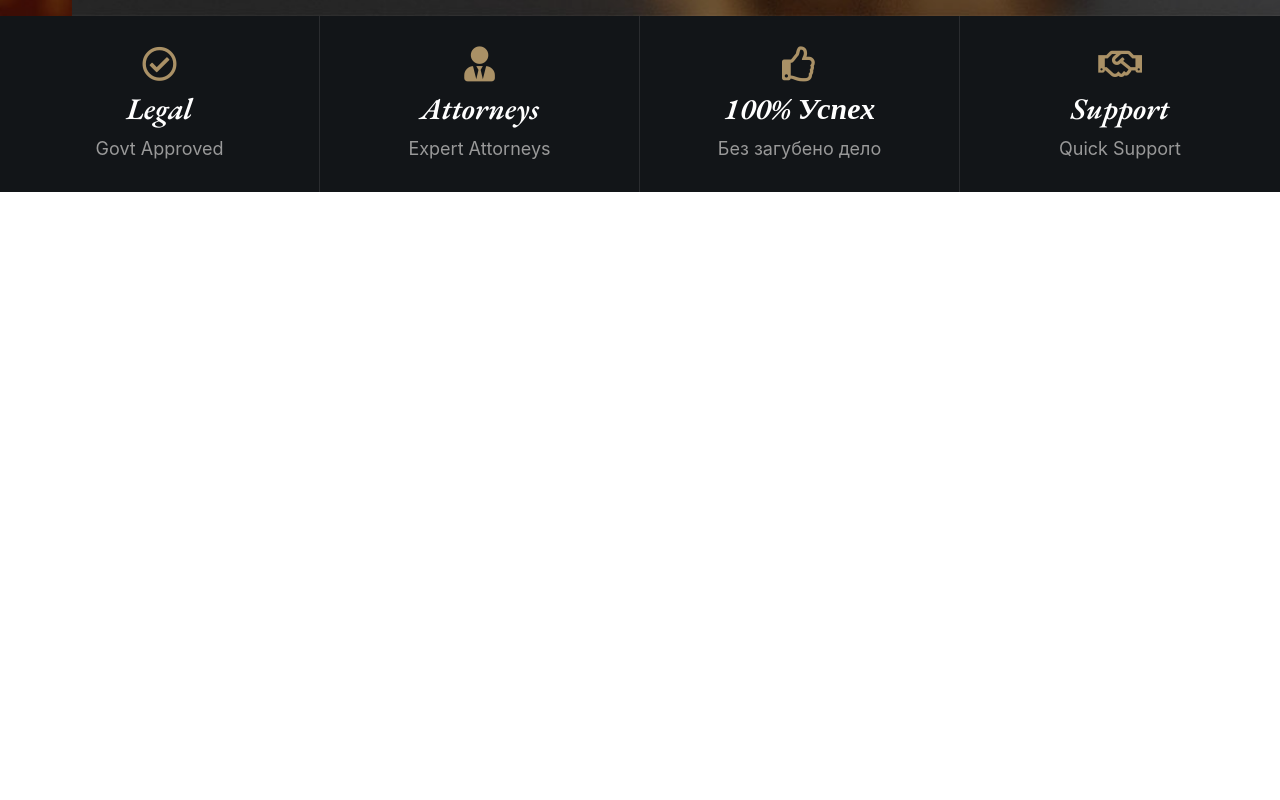
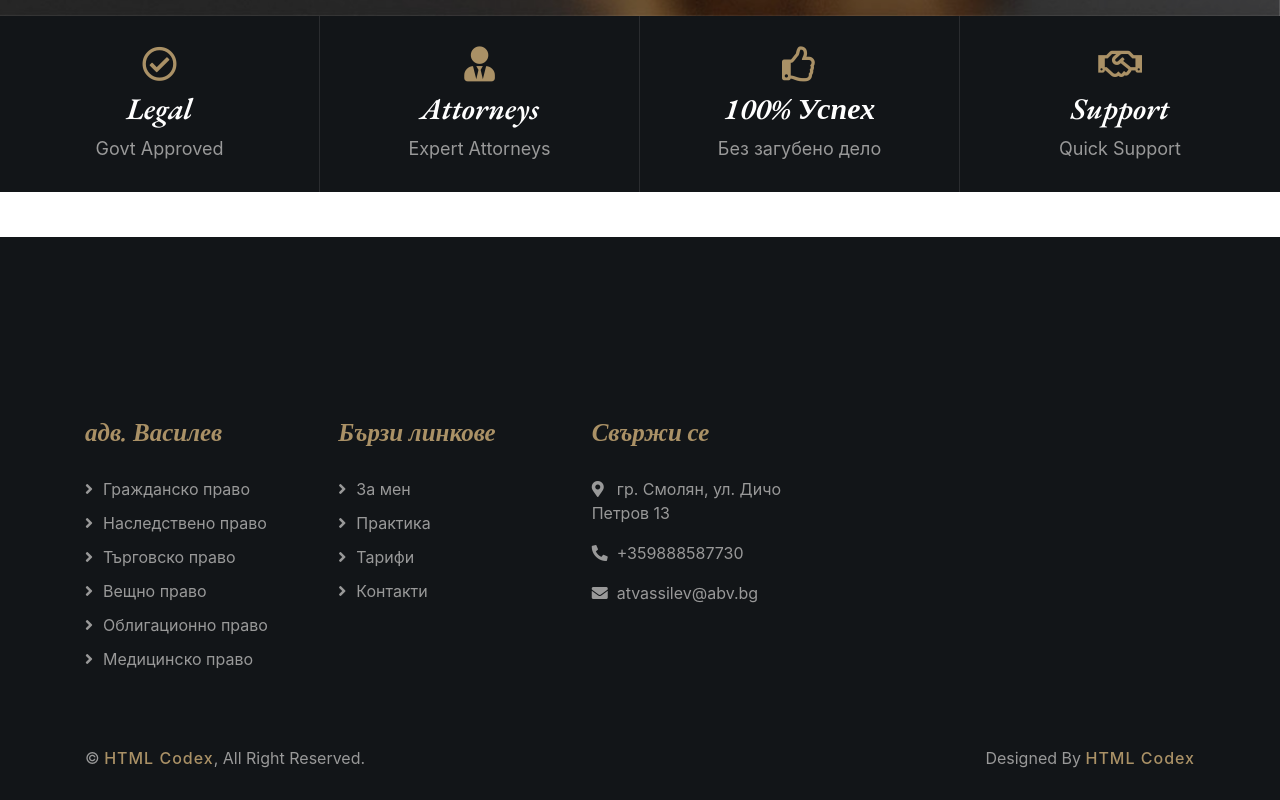
Before and after one commit to AtiVassileva/law-firm-vassilev, a React (Create React App) app in the folder vassilev-law-firm/: page / in a window 1280 px wide. Shown: the part 695-1495 px from the top of the page. Before the commit the page ends 932 px from the top, so only its background shows below. Built offline with nearby package versions, Linux system fonts and the light colour scheme.

Commit message:
Added footer

```diff
--- a/vassilev-law-firm/src/App.js
+++ b/vassilev-law-firm/src/App.js
@@ -2,6 +2,7 @@ import './App.css';
 import { Switch, Route } from 'react-router-dom';
 import NavMenu from './components/NavMenu';
 import Home from './components/Home';
+import Footer from './components/Footer';
 
 function App() {
   return (
@@ -10,6 +11,7 @@ function App() {
       <Switch>
         <Route path="/" exact component={Home} />
       </Switch>
+      <Footer/>
     </div>
   );
 }
--- /dev/null
+++ b/vassilev-law-firm/src/components/Footer.js
@@ -0,0 +1,57 @@
+import { Link } from 'react-router-dom';
+
+const Footer = () => {
+    return (
+        <div class="footer">
+            <div class="container">
+                <div class="row">
+                    <div class="col-md-6 col-lg-8">
+                        <div class="row">
+                            <div class="col-md-6 col-lg-4">
+                                <div class="footer-link">
+                                    <h2>адв. Василев</h2>
+                                    <Link to="/contact">Гражданско право</Link>
+                                    <Link to="/contact">Наследствено право</Link>
+                                    <Link to="/contact">Търговско право</Link>
+                                    <Link to="/contact">Вещно право</Link>
+                                    <Link to="/contact">Облигационно право</Link>
+                                    <Link to="/contact">Медицинско право</Link>
+                                </div>
+                            </div>
+                            <div class="col-md-6 col-lg-4">
+                                <div class="footer-link">
+                                    <h2>Бързи линкове</h2>
+                                    <Link to="/about">За мен</Link>
+                                    <Link to="/practice">Практика</Link>
+                                    <Link to="/pricing">Тарифи</Link>
+                                    <Link to="/contact">Контакти</Link>
+                                </div>
+                            </div>
+                            <div class="col-md-6 col-lg-4">
+                                <div class="footer-contact">
+                                    <h2>Свържи се</h2>
+                                    <p><i class="fa fa-map-marker-alt"></i>гр. Смолян, ул. Дичо Петров 13</p>
+                                    <p><i class="fa fa-phone-alt"></i>+359888587730</p>
+                                    <p><i class="fa fa-envelope"></i>atvassilev@abv.bg</p>
+                                </div>
+                            </div>
+                        </div>
+                    </div>
+                </div>
+            </div>
+
+            <div class="container copyright">
+                <div class="row">
+                    <div class="col-md-6">
+                        <p>&copy; <a href="https://htmlcodex.com/law-firm-website-template">HTML Codex</a>, All Right Reserved.</p>
+                    </div>
+                    <div class="col-md-6">
+                        <p>Designed By <a href="https://htmlcodex.com">HTML Codex</a></p>
+                    </div>
+                </div>
+            </div>
+        </div>
+    );
+};
+
+export default Footer;
```
